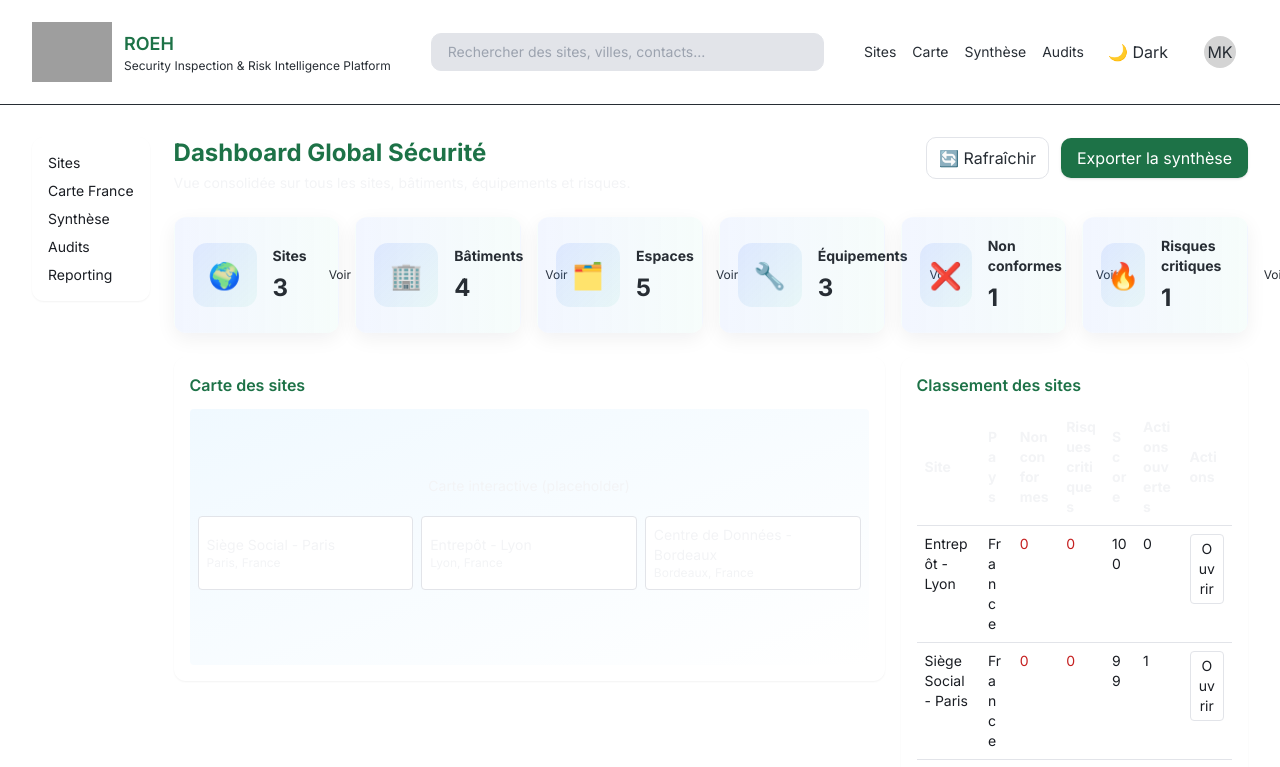
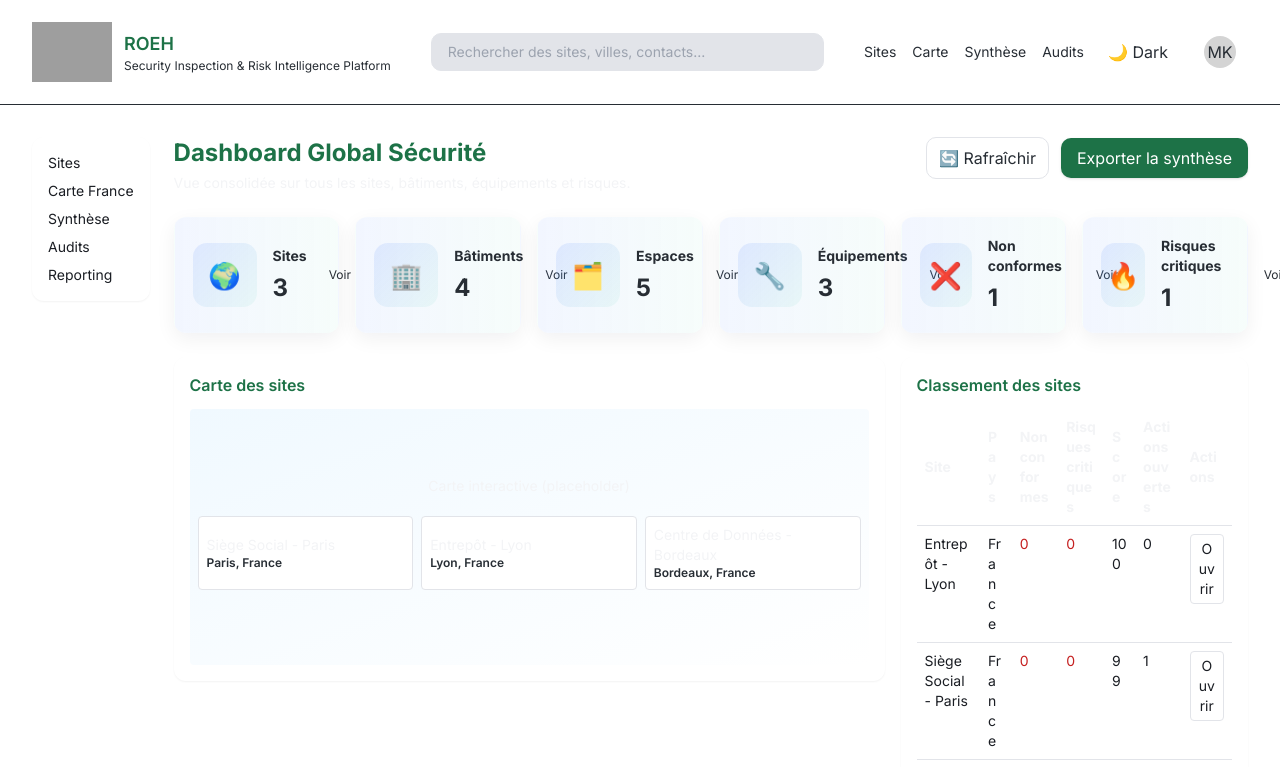
Before and after one commit to micktal/lynx, a React (Vite) app: page /dashboard in a window 1280 px wide. Shown: the top 767 px of the page. Built offline with nearby package versions, Linux system fonts and the light colour scheme; grey boxes are pictures that could not be loaded.

Commit message:
Make city/country more prominent in MapOverview
cgen-c7125faecc814573accb0ae13136e3ed

```diff
--- a/client/components/MapOverview.tsx
+++ b/client/components/MapOverview.tsx
@@ -12,7 +12,7 @@ export default function MapOverview({ sites, onOpen }: { sites: Site[]; onOpen:
             {sites.map((s) => (
               <button key={s.id} onClick={() => onOpen(s.id)} className="text-left p-2 rounded border border-border bg-card hover:shadow">
                 <div className="font-medium">{s.name}</div>
-                <div className="text-xs text-muted">{s.city}, {s.country}</div>
+                <div className="text-xs text-location">{s.city}, {s.country}</div>
               </button>
             ))}
           </div>
```
